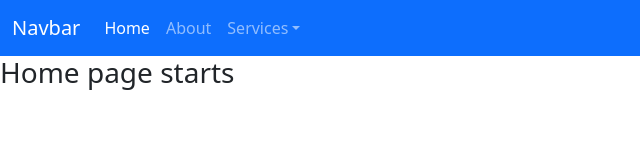
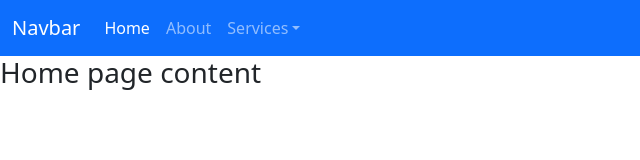
Before and after one commit to faiz1918/faiz.github.io, a plain HTML site: page index.html in a window 1280 px wide. Shown: the full height of the page, 0-640 px from the left. Drawn offline with nearby package versions, Linux system fonts and the light colour scheme.

Commit message:
updated index file

```diff
--- a/index.html
+++ b/index.html
@@ -59,7 +59,7 @@
         </div>
       </nav>
     <!-- bootstrap menu ends here -->
-      <h3>Home page starts</h3>
+      <h3>Home page content</h3>
     <!-- <script>
         alert("Hello Faiz!!!")
     </script>
```
